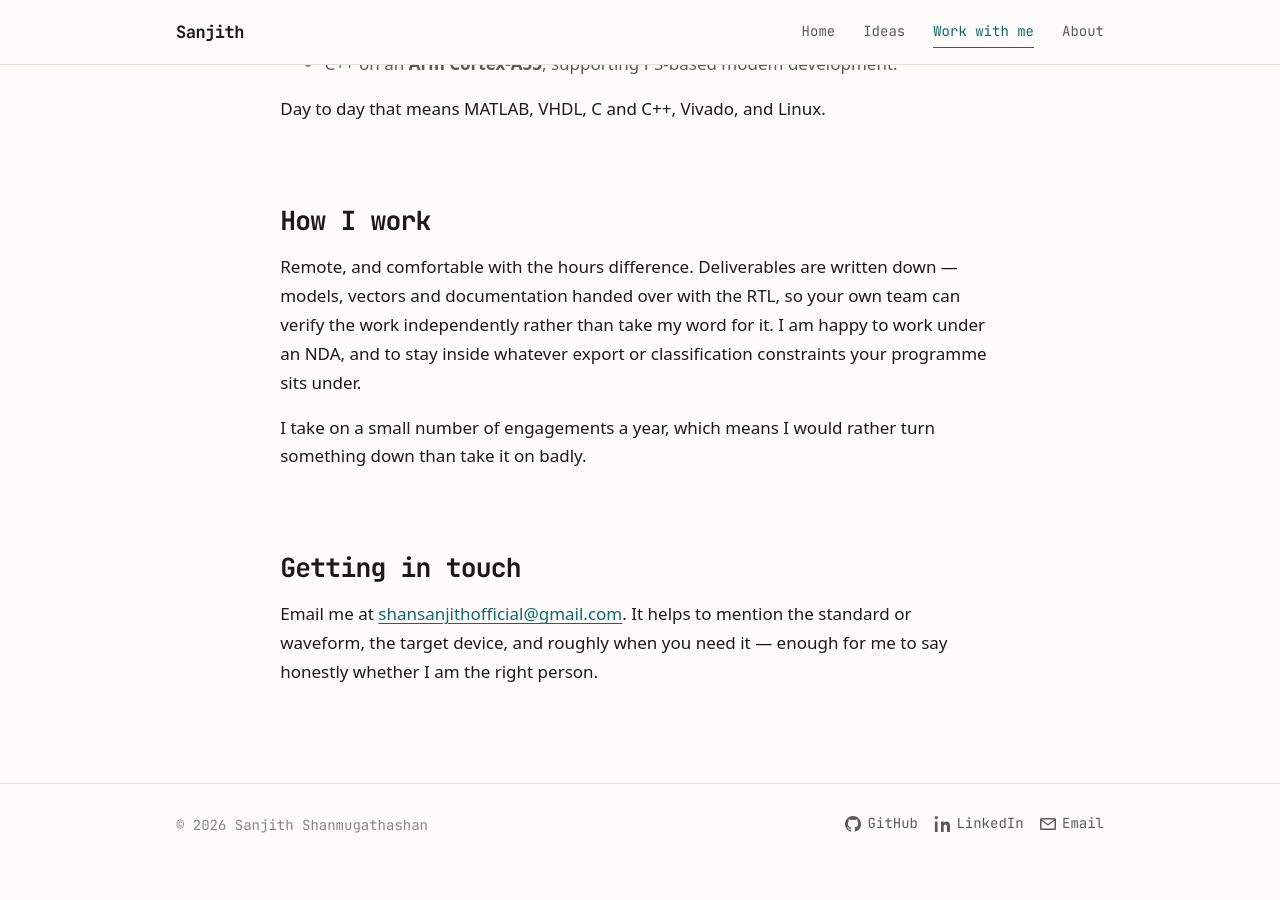
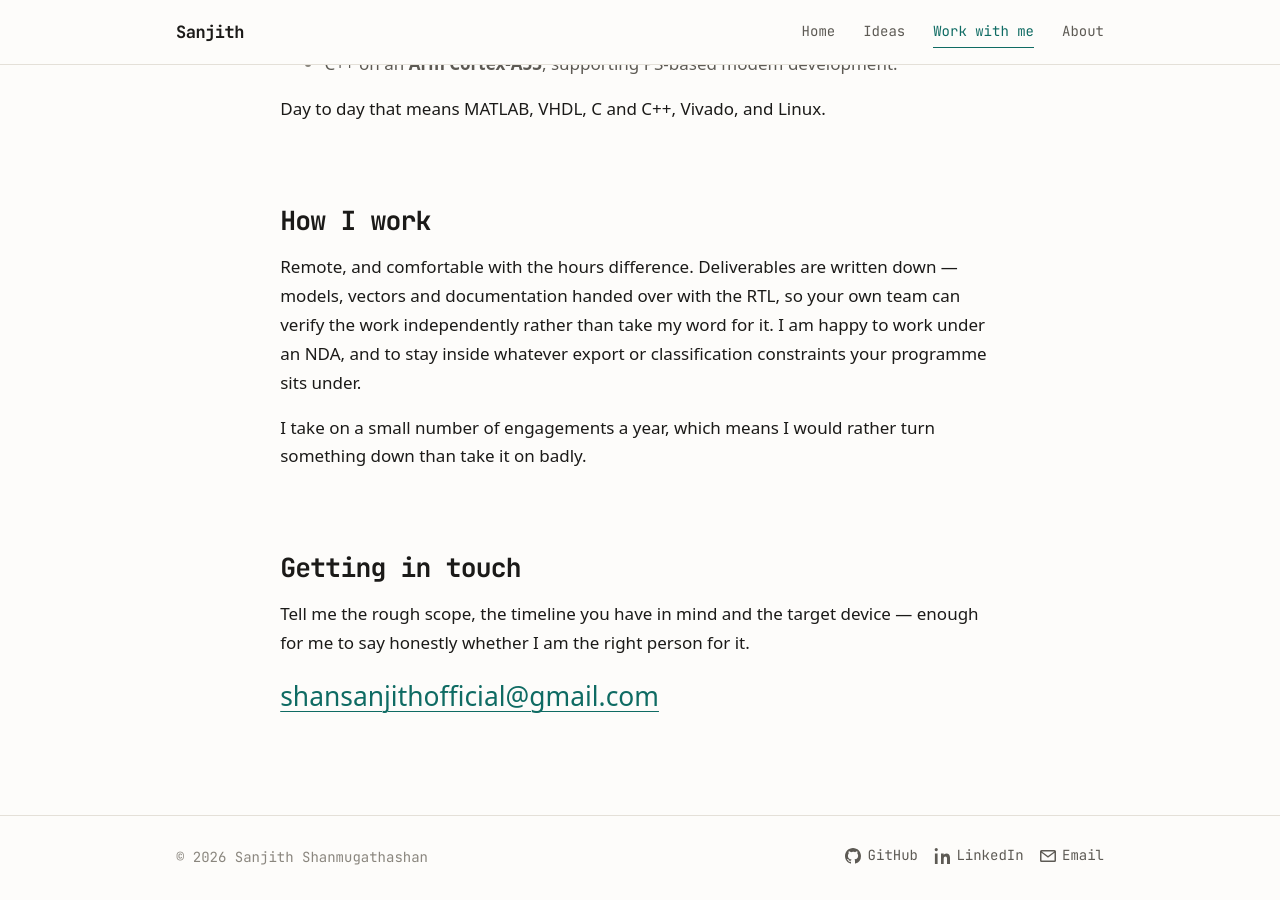
Before and after one commit to sanjith1999/sanjith1999.github.io, a Jekyll site: the page built from work.md, in a window 1280 px wide and 900 px high, scrolled down 1723 px. Built offline with Jekyll 4.4.1, drawn with Linux system fonts in a browser that asks for light colours; some web fonts are replaced; before the commit the page ends 2591 px from its top, so only the background shows below that.

Commit message:
WIP001: Make the /work/ contact section elegant
Leads with what to tell me - rough scope, timeline, target device -
then the address itself, set large the way About does it, rather than
buried in the middle of a sentence. Standard and waveform are no longer
asked for.

Co-Authored-By: Claude Opus 5 <noreply@anthropic.com>

```diff
--- a/work.md
+++ b/work.md
@@ -72,6 +72,7 @@ down than take it on badly.
 
 ## Getting in touch
 
-Email me at [{{ site.author.email }}](mailto:{{ site.author.email }}). It helps to
-mention the standard or waveform, the target device, and roughly when you need it —
-enough for me to say honestly whether I am the right person.
+Tell me the rough scope, the timeline you have in mind and the target device — enough
+for me to say honestly whether I am the right person for it.
+
+<p class="contact-email"><a href="mailto:{{ site.author.email }}">{{ site.author.email }}</a></p>
```
